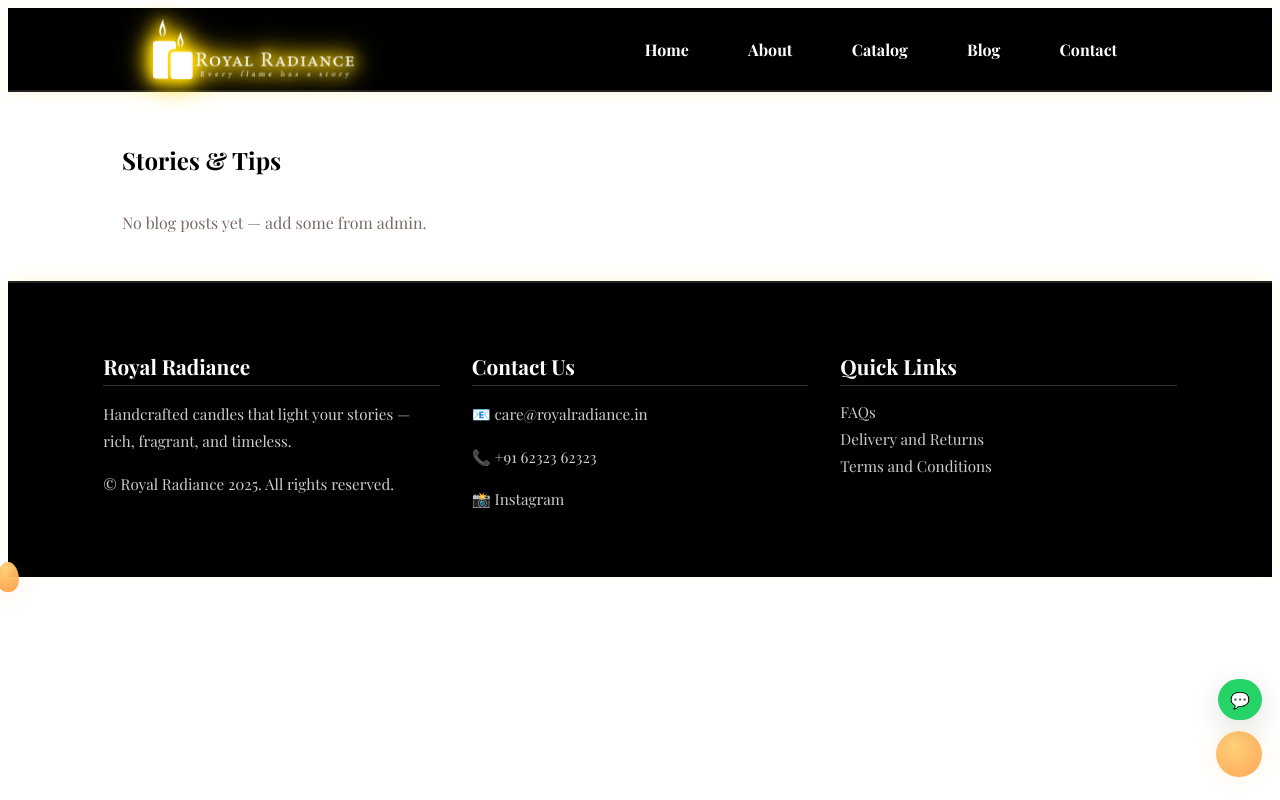
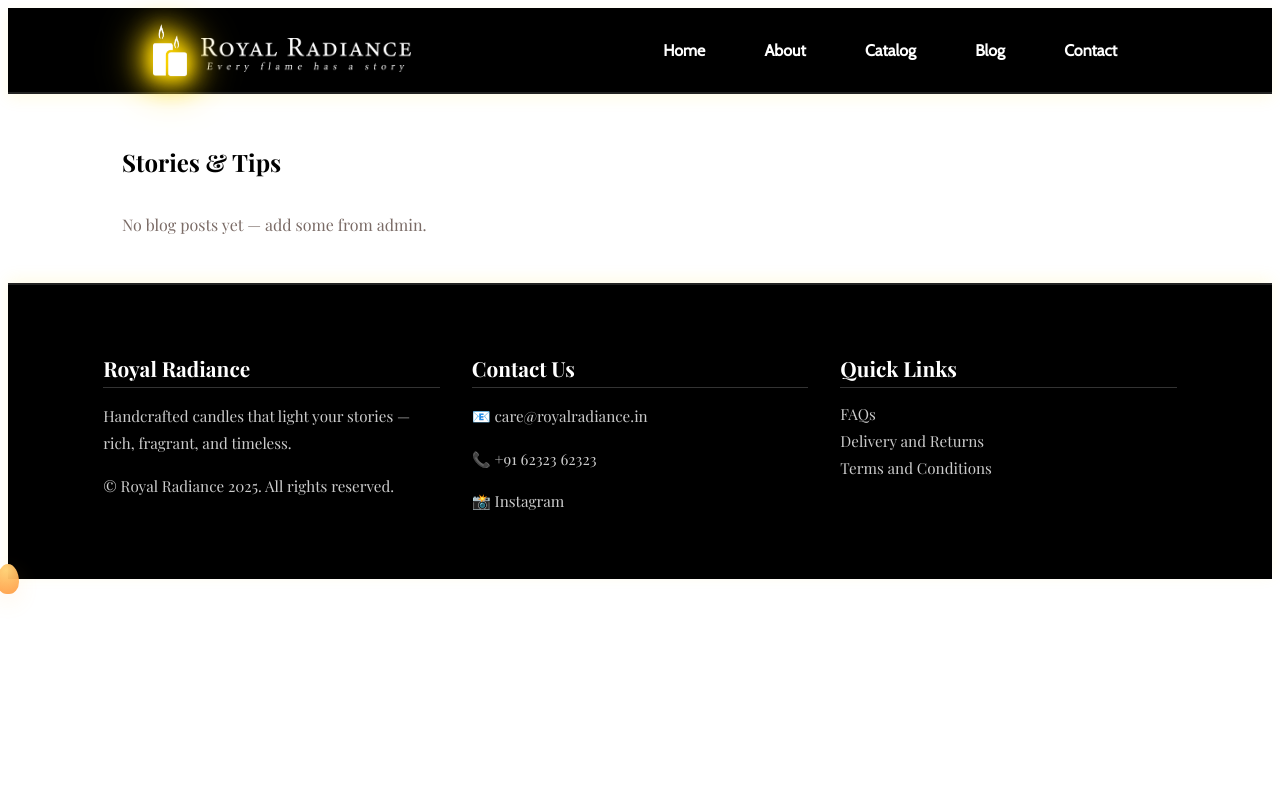
Before and after one commit to thenameisshreesh/royal-radiance, a Flask app: page /blog in a window 1280 px wide. Run offline with Flask 2, Linux system fonts and the light colour scheme; data that the repository does not hold is empty; some libraries are stand-ins or nearby versions.

Commit message:
Fix candle glow animation and JS path rendering

```diff
--- a/app.py
+++ b/app.py
@@ -232,4 +232,6 @@ def create_app():
 
     return app
 
-app = create_app()
+if __name__ == "__main__":
+    app = create_app()
+    app.run(debug=True)
--- a/templates/base.html
+++ b/templates/base.html
@@ -5,7 +5,7 @@
   <meta name="viewport" content="width=device-width, initial-scale=1" />
   <title>Royal Radiance — {% block title %}{% endblock %}</title>
 
-  <!-- Fonts -->
+  <!-- Google Fonts -->
   <link href="https://fonts.googleapis.com/css2?family=Playfair+Display:wght@400;700&family=Great+Vibes&display=swap" rel="stylesheet">
 
   <!-- Main CSS -->
@@ -14,83 +14,16 @@
   <script defer src="{{ url_for('static', filename='js/main.js') }}"></script>
   <script defer src="{{ url_for('static', filename='js/flame-cursor.js') }}"></script>
   {% block head %}{% endblock %}
-</head>
 
-<body class="theme-blue-black">
-  <!-- Loading screen -->
-  <div id="loader" class="loader">
-    <div class="loader-flame"></div>
-    <p>Lighting Your Story…</p>
-  </div>
+  <style>
+    /* ===== CUSTOM FONT ===== */
+    @font-face {
+      font-family: 'Cabin';
+      src: url("{{ url_for('static', filename='fonts/cabin.ttf') }}") format('truetype');
+      font-weight: normal;
+      font-style: normal;
+    }
 
-  <!-- Header / Navigation -->
-  <header class="site-header">
-    <div class="wrap header-wrap">
-      <a href="{{ url_for('home') }}" class="logo">
-        <img src="{{ url_for('static', filename='images/logo.png') }}" alt="Royal Radiance" onerror="this.style.display='none'"/>
-      </a>
-
-      <nav class="nav">
-        <a href="{{ url_for('home') }}">Home</a>
-        <a href="{{ url_for('about') }}">About</a>
-        <a href="{{ url_for('catalog') }}">Catalog</a>
-        <a href="{{ url_for('blog') }}">Blog</a>
-        <a href="{{ url_for('contact') }}">Contact</a>
-      </nav>
-
-      <div class="mobile-menu">☰</div>
-    </div>
-  </header>
-
-  <!-- Main content -->
-  <main>
-    {% with messages = get_flashed_messages(with_categories=true) %}
-      {% if messages %}
-        <div class="flashes">
-        {% for category, msg in messages %}
-          <div class="flash {{ category }}">{{ msg }}</div>
-        {% endfor %}
-        </div>
-      {% endif %}
-    {% endwith %}
-    {% block content %}{% endblock %}
-  </main>
-
-  <!-- Footer -->
-  <footer class="site-footer">
-    <div class="wrap footer-grid">
-      <div class="footer-col">
-        <h3>Royal Radiance</h3>
-        <p>Handcrafted candles that light your stories — rich, fragrant, and timeless.</p>
-        <p>&copy; Royal Radiance 2025. All rights reserved.</p>
-      </div>
-
-      <div class="footer-col">
-        <h3>Contact Us</h3>
-        <p>📧 care@royalradiance.in</p>
-        <p>📞 +91 62323 62323</p>
-        <p>📸 <a href="#">Instagram</a></p>
-      </div>
-
-      <div class="footer-col">
-        <h3>Quick Links</h3>
-        <ul>
-          <li><a href="#">FAQs</a></li>
-          <li><a href="#">Delivery and Returns</a></li>
-          <li><a href="#">Terms and Conditions</a></li>
-        </ul>
-      </div>
-    </div>
-  </footer>
-
-  <!-- Mobile floating flame -->
-  <div id="floating-flame" class="floating-flame" aria-hidden="true"></div>
-
-  <!-- WhatsApp button -->
-  <a class="whatsapp" href="https://wa.me/YOURNUMBER" target="_blank" aria-label="Chat on WhatsApp">💬</a>
-
-  <!-- Custom CSS: Black theme + Golden hover -->
-  <style>
     /* === FULL BLACK HEADER === */
     .site-header {
       width: 100%;
@@ -111,40 +44,58 @@
       padding: 0 5%;
     }
 
-    /* === LOGO === */
-    .logo img {
-  height: 60px;
-  object-fit: contain;
-  transition: all 0.4s ease-in-out;
-  animation: logo-breath 2s infinite ease-in-out;
+    /* === LOGO (split candle + name) === */
+    .logo-combo {
+      display: flex;
+      align-items: center;
+      gap: 4px; /* Slight gap so they look continuous */
     }
 
-/* Less intense breathing glow */
-@keyframes logo-breath {
+    /* Candle part with glowing animation */
+    .logo-candle {
+      height: 55px; /* unified size */
+      object-fit: contain;
+      animation: candle-breath 2.5s infinite ease-in-out;
+      transition: all 0.4s ease-in-out;
+    }
+
+    /* Name part same size, no animation */
+    .logo-name {
+  height: 55px;        /* same height as candle */
+  width: auto;          /* auto width keeps proportions */
+  max-width: 210px;     /* reduce overall width */
+  object-fit: contain;
+  display: block;
+  margin-left: 10px;
+  margin-top: 10px;
+
+
+}
+
+
+    /* === Breathing Glow Animation (for candle only) === */
+    @keyframes candle-breath {
       0% {
         filter: drop-shadow(0 0 3px #FFD700)
                 drop-shadow(0 0 5px #FFD700)
-            drop-shadow(0 0 7px #FFD700);
+                drop-shadow(0 0 8px #FFD700);
       }
       50% {
-    filter: drop-shadow(0 0 6px #FFD700)
-            drop-shadow(0 0 10px #FFD700)
-            drop-shadow(0 0 14px #FFD700);
+        filter: drop-shadow(0 0 8px #FFD700)
+                drop-shadow(0 0 14px #FFD700)
+                drop-shadow(0 0 20px #FFD700);
       }
       100% {
         filter: drop-shadow(0 0 3px #FFD700)
                 drop-shadow(0 0 5px #FFD700)
-            drop-shadow(0 0 7px #FFD700);
+                drop-shadow(0 0 8px #FFD700);
       }
     }
 
-
-
-
-
     /* === NAVIGATION === */
     .nav a {
-  color: #fff; /* keep text white */
+      font-family: 'Cabin', 'Playfair Display', serif;
+      color: #fff;
       text-decoration: none;
       margin-left: 1.5rem;
       font-weight: 600;
@@ -154,13 +105,33 @@
       border-radius: 5px;
     }
 
+    .nav a {
+      position: relative;
+      overflow: hidden;
+    }
+
+    .nav a::before {
+      content: "";
+      position: absolute;
+      top: 50%;
+      left: 50%;
+      width: 0;
+      height: 0;
+      background: radial-gradient(circle, rgba(255, 215, 0, 0.5) 0%, transparent 70%);
+      transform: translate(-50%, -50%);
+      transition: all 0.3s ease;
+      border-radius: 50%;
+      z-index: -1;
+    }
+
+    .nav a:hover::before {
+      width: 200%;
+      height: 400%;
+    }
+
     .nav a:hover {
-  filter: drop-shadow(0 0 5px #FFD700)
-              drop-shadow(0 0 10px #FFD700)
-              drop-shadow(0 0 20px #FFD700);
       transform: scale(1.05);
     }
-
 
     /* === FOOTER === */
     .site-footer {
@@ -214,7 +185,6 @@
       transform: scale(1.05);
     }
 
-
     .footer-col ul {
       padding: 0;
       margin: 0;
@@ -243,5 +213,60 @@
       }
     }
   </style>
+</head>
+
+<body class="theme-blue-black">
+  <header class="site-header">
+    <div class="wrap header-wrap">
+      <a href="{{ url_for('home') }}" class="logo">
+        <div class="logo-combo">
+          <img src="{{ url_for('static', filename='images/candal.png') }}"
+               alt="Candle" class="logo-candle" />
+          <img src="{{ url_for('static', filename='images/name.png') }}"
+               alt="Royal Radiance Text" class="logo-name" />
+        </div>
+      </a>
+
+      <nav class="nav">
+        <a href="{{ url_for('home') }}">Home</a>
+        <a href="{{ url_for('about') }}">About</a>
+        <a href="{{ url_for('catalog') }}">Catalog</a>
+        <a href="{{ url_for('blog') }}">Blog</a>
+        <a href="{{ url_for('contact') }}">Contact</a>
+      </nav>
+
+      <div class="mobile-menu">☰</div>
+    </div>
+  </header>
+
+  <main>
+    {% block content %}{% endblock %}
+  </main>
+
+  <footer class="site-footer">
+    <div class="wrap footer-grid">
+      <div class="footer-col">
+        <h3>Royal Radiance</h3>
+        <p>Handcrafted candles that light your stories — rich, fragrant, and timeless.</p>
+        <p>&copy; Royal Radiance 2025. All rights reserved.</p>
+      </div>
+
+      <div class="footer-col">
+        <h3>Contact Us</h3>
+        <p>📧 care@royalradiance.in</p>
+        <p>📞 +91 62323 62323</p>
+        <p>📸 <a href="#">Instagram</a></p>
+      </div>
+
+      <div class="footer-col">
+        <h3>Quick Links</h3>
+        <ul>
+          <li><a href="#">FAQs</a></li>
+          <li><a href="#">Delivery and Returns</a></li>
+          <li><a href="#">Terms and Conditions</a></li>
+        </ul>
+      </div>
+    </div>
+  </footer>
 </body>
 </html>
```
Also changed, not shown: remove.py (added, +18 -0 lines), templates/home.html (+109 -34 lines), instance/data.sqlite, static/fonts/cabin.ttf (added), static/images/candal.png (added), static/images/name.png (added), static/images/show1.jpg (added), static/images/show2.jpg (added), static/images/show3.jpg (added), static/uploads/prod_2000_item_23.jpg (added), static/uploads/prod_468_item_26.jpg (added), static/uploads/prod_671_item_8.jpg (added), 1 other file. Lines whose indentation alone changed are shown as unchanged.
